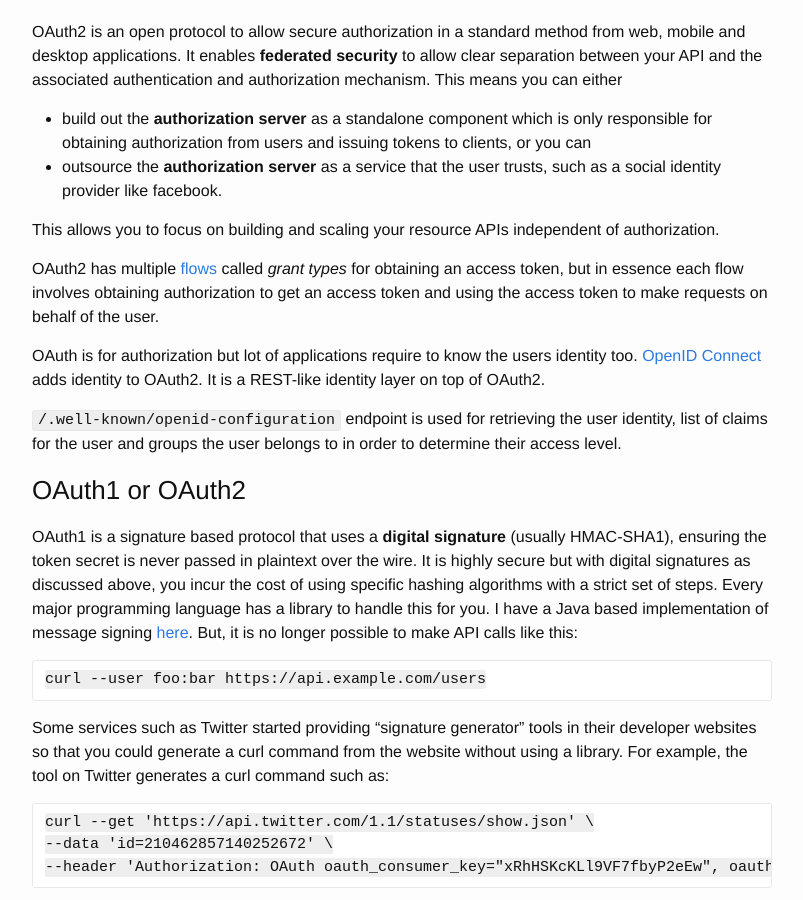
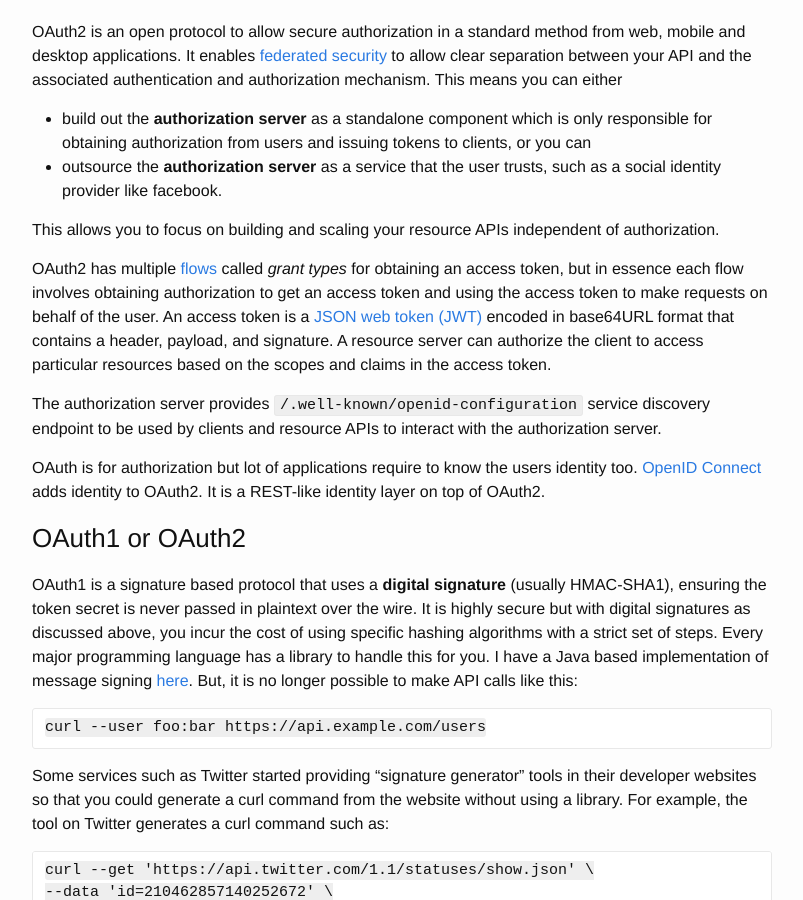
Before and after one commit to hemantksingh/hemantksingh.github.io, a Jekyll site: the page built from _posts/2018-08-01-securing-rest-apis.markdown, in a window 1280 px wide and 900 px high, scrolled down 5253 px. Shown: the whole window, without its empty margins (238-1041 px from the left). Built offline with Jekyll 4.4.1, drawn with Linux system fonts in a browser that asks for light colours; comment, search, counter and statistics services are not loaded; some of the changed text lies outside the part shown.

Commit message:
Updates OAuth2 description.

```diff
--- a/_posts/2018-08-01-securing-rest-apis.markdown
+++ b/_posts/2018-08-01-securing-rest-apis.markdown
@@ -122,19 +122,17 @@ Digital signatures can be safely used without SSL (although SSL is still recomme
 
 ## OAuth2
 
-OAuth2 is an open protocol to allow secure authorization in a standard method from web, mobile and desktop applications. It enables **federated security** to allow clear separation between your API and the associated authentication and authorization mechanism. This means you can either
+OAuth2 is an open protocol to allow secure authorization in a standard method from web, mobile and desktop applications. It enables [federated security](https://docs.microsoft.com/en-us/dotnet/framework/wcf/feature-details/federation) to allow clear separation between your API and the associated authentication and authorization mechanism. This means you can either
 * build out the **authorization server** as a standalone component which is only responsible for obtaining authorization from users and issuing tokens to clients, or you can
 * outsource the **authorization server** as a service that the user trusts, such as a social identity provider like facebook.
 
 This allows you to focus on building and scaling your resource APIs independent of authorization.
 
-OAuth2 has multiple [flows](https://www.oauth.com/oauth2-servers/differences-between-oauth-1-2/user-experience-alternative-token-issuance-options/) called *grant types* for obtaining an access token, but in essence each flow involves obtaining authorization to get an access token and using the access token to make requests on behalf of the user.
+OAuth2 has multiple [flows](https://www.oauth.com/oauth2-servers/differences-between-oauth-1-2/user-experience-alternative-token-issuance-options/) called *grant types* for obtaining an access token, but in essence each flow involves obtaining authorization to get an access token and using the access token to make requests on behalf of the user. An access token is a [JSON web token (JWT)](https://tools.ietf.org/html/rfc7519) encoded in base64URL format that contains a header, payload, and signature. A resource server can authorize the client to access particular resources based on the scopes and claims in the access token.
 
+The authorization server provides `/.well-known/openid-configuration` service discovery endpoint to be used by clients and resource APIs to interact with the authorization server.
 
 OAuth is for authorization but lot of applications require to know the users identity too. [OpenID Connect](http://openid.net/connect/) adds identity to OAuth2. It is a REST-like identity layer on top of OAuth2.
-
-`/.well-known/openid-configuration` endpoint is used for retrieving the user identity, list of claims for the user and groups the user belongs to in order to determine their access level.
-
 
 ### OAuth1 or OAuth2
 
```
Also changed, not shown: other parts of _posts/2018-08-01-securing-rest-apis.markdown (+3 -3 lines).
